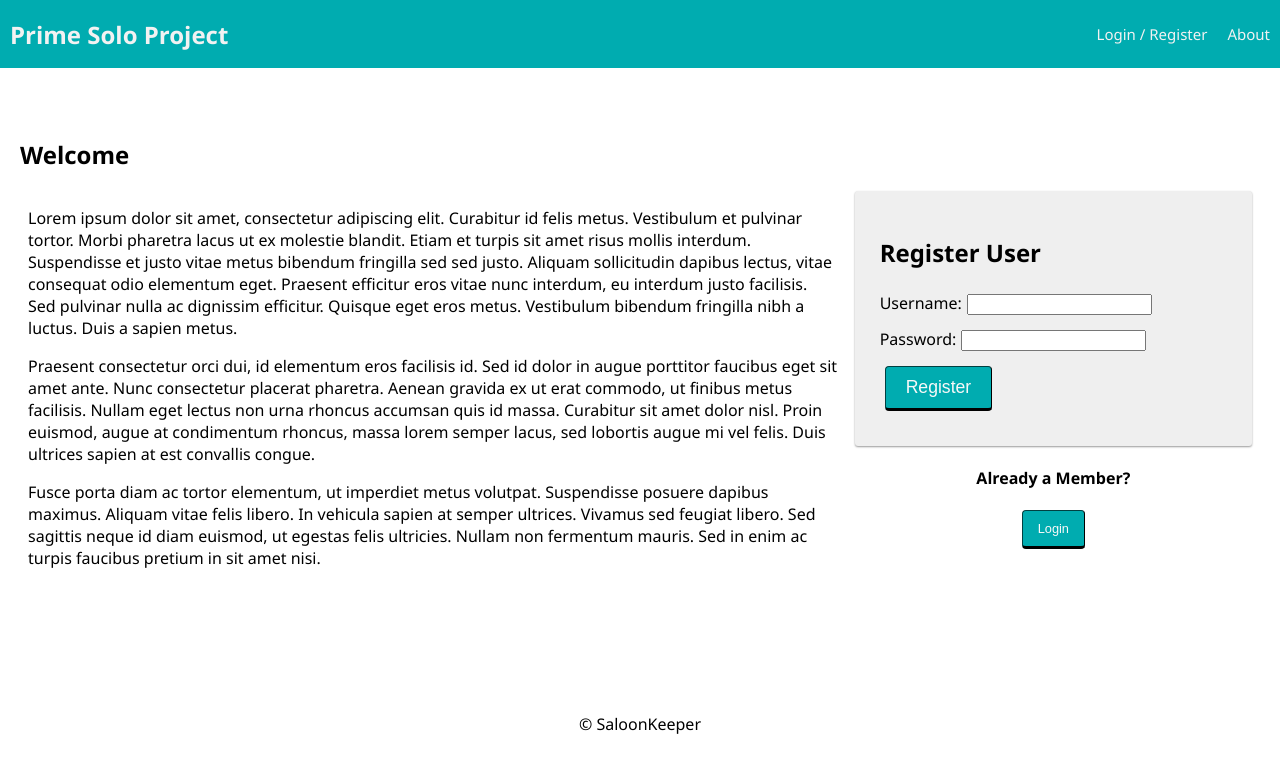
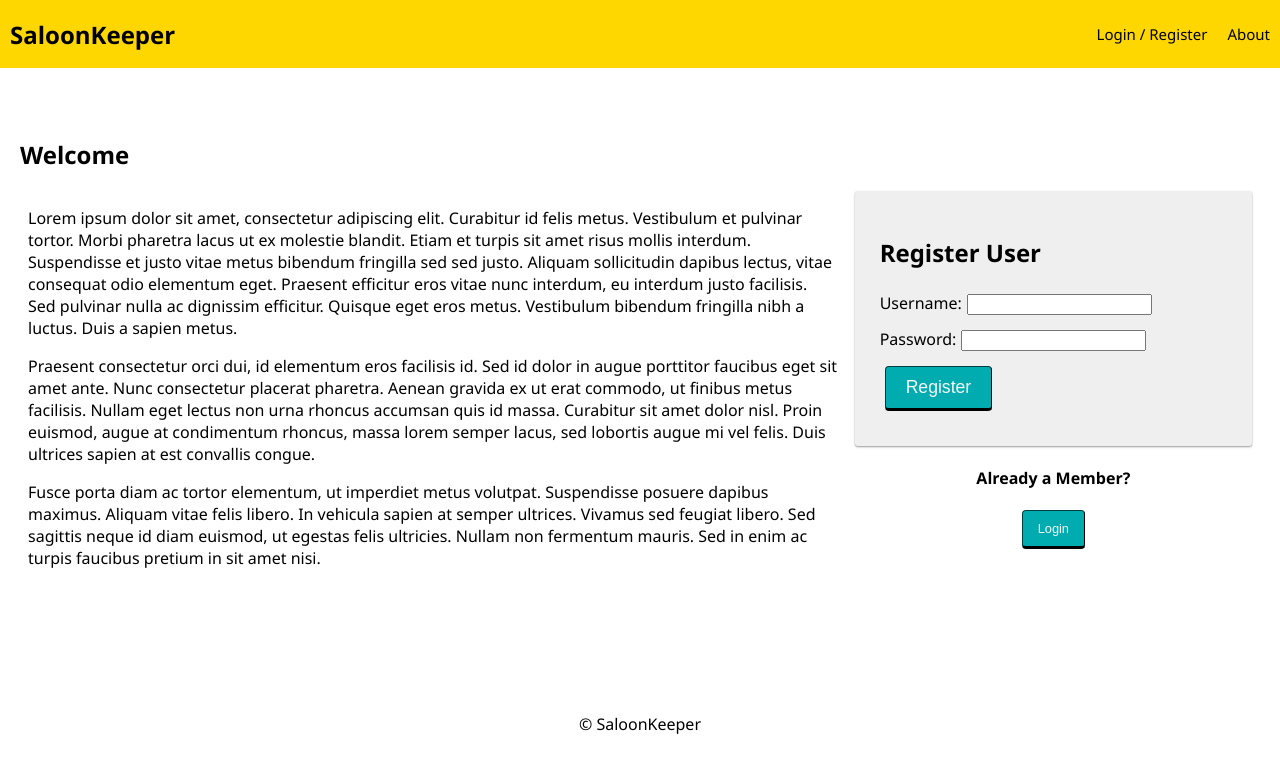
Before and after one commit to JJSalsbury/SaloonKeeper, a React (Create React App) app: page /#/home in a window 1280 px wide. Shown: the top 772 px of the page. Built offline with nearby package versions, Linux system fonts and the light colour scheme; no server answers.

Commit message:
Navigation: - App.jsx; Created seperate view for addProduct Page. - Nav.jsx/css; add: link for addProduct in nav bar, chg: colors/styling. - AddProductForm.jsx; add: use history to nav to ProductList Page after adding a product.

```diff
--- a/src/components/AddProductForm/AddProductForm.jsx
+++ b/src/components/AddProductForm/AddProductForm.jsx
@@ -1,11 +1,14 @@
 import React, { useState } from 'react';
 import { useDispatch } from 'react-redux';
+import { useHistory } from 'react-router-dom';
+
 
 import { applyMiddleware } from 'redux';
 import createLogger from 'redux-logger';
 
 const newProductForm = () => {
     const dispatch = useDispatch();
+    const history = useHistory();
 
     //Initial state is an OBJECT, with keys id and name
     let [newProduct, setProduct] = useState({ name: '', amount: '', amount_type: '', size: '', type:'', par: '', image: '', expected_amount: ''});
@@ -58,11 +61,12 @@ const newProductForm = () => {
         setProduct({ ...newProduct, expected_amount: event.target.value })
     }
 
-    const addNewProduct = event => {
+    const addNewProduct = (event) => {
         event.preventDefault();
         dispatch({ type: 'ADD_PRODUCT', payload: newProduct });
         //updates the next plant to have a new id
         setProduct({ name: '', amount: '', amount_type: '', size: '', type:'', par: '', image: '', expected_amount: ''});
+        history.push('/product')
     }
     return (
         <div>
--- a/src/components/App/App.jsx
+++ b/src/components/App/App.jsx
@@ -69,8 +69,15 @@ function App() {
             exact
             path="/product"
           >
+            <ProductList />
+          </ProtectedRoute>
+
+          <ProtectedRoute
+            // logged in shows InfoPage else shows LoginPage
+            exact
+            path="/addproduct"
+          >
             <AddProductForm />
-            <ProductList />
           </ProtectedRoute>
 
           <ProtectedRoute
--- a/src/components/Nav/Nav.css
+++ b/src/components/Nav/Nav.css
@@ -5,7 +5,7 @@
   align-items: center;
 
   margin: 0 0 30px;
-  background-color: #00acb0;
+  background-color: gold;
   overflow: hidden;
 }
 
@@ -16,15 +16,15 @@
 .nav-title {
   font-size: 24px;
   font-weight: 700;
-  color: #f2f2f2;
+  color: black;
   padding-left: 10px;
   margin: 0;
 }
 
 .navLink {
   display: inline-block;
-  color: #f2f2f2;
-  background-color: #00acb0;
+  color: black;
+  background-color: gold;
   text-align: center;
   padding: 24px 10px;
   text-decoration: none;
--- a/src/components/Nav/Nav.jsx
+++ b/src/components/Nav/Nav.jsx
@@ -10,7 +10,7 @@ function Nav() {
   return (
     <div className="nav">
       <Link to="/home">
-        <h2 className="nav-title">Prime Solo Project</h2>
+        <h2 className="nav-title">SaloonKeeper</h2>
       </Link>
       <div>
         {/* If no user is logged in, show these links */}
@@ -32,6 +32,14 @@ function Nav() {
               Info Page
             </Link>
 
+            <Link className="navLink" to="/product">
+              Product Inventory Page
+            </Link>
+
+            <Link className="navLink" to="/addproduct">
+              Add Product Page
+            </Link>
+
             <LogOutButton className="navLink" />
           </>
         )}
```
